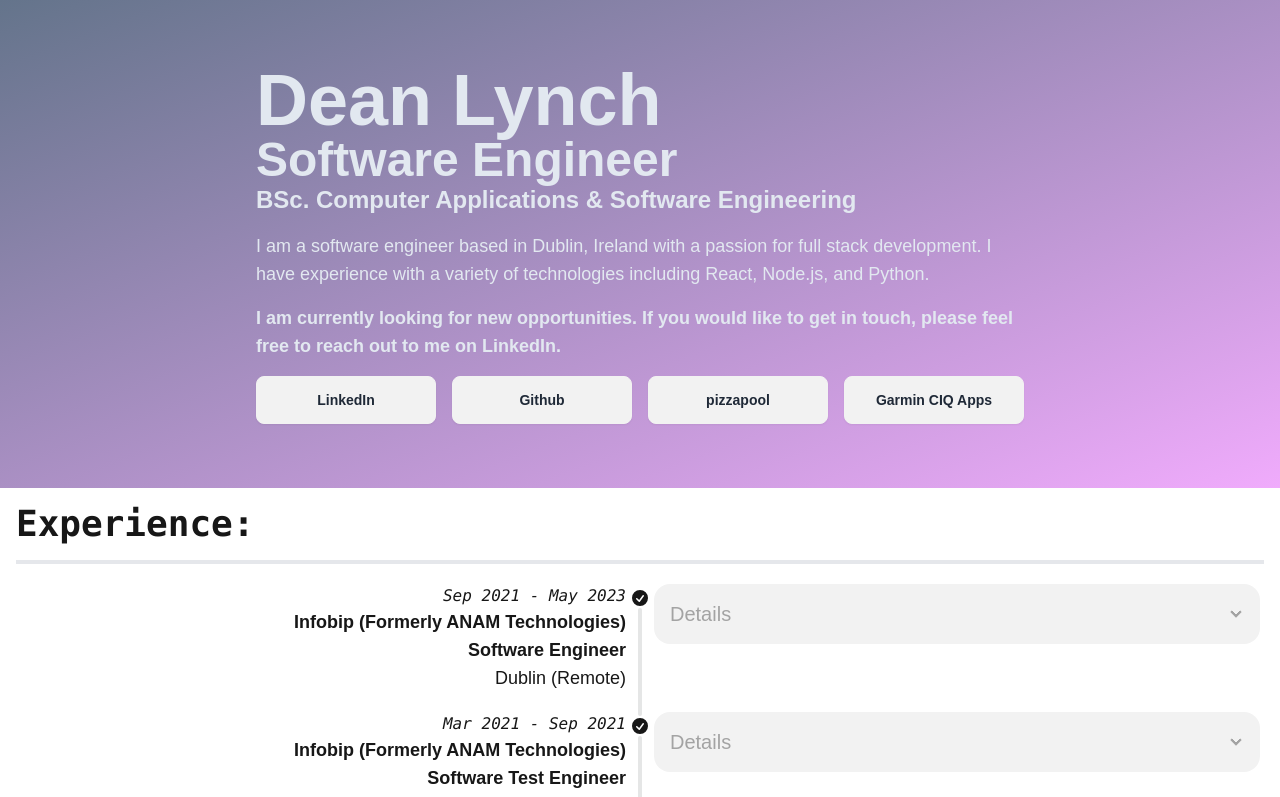
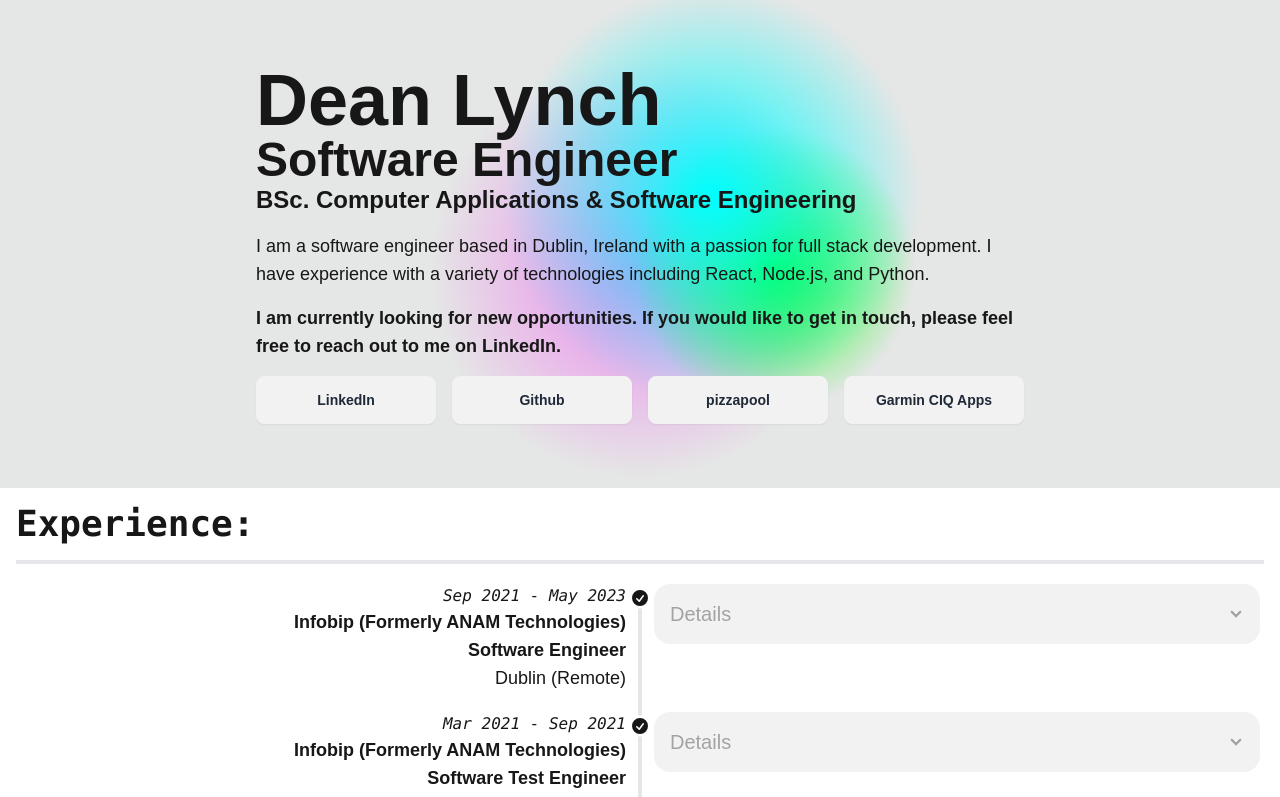
Before and after one commit to lynchdean/portfolio, a Next.js app: page /portfolio/ in a window 1280 px wide. Shown: the top 797 px of the page. Built offline with nearby package versions, Linux system fonts and the light colour scheme.

Commit message:
circle gradients in hero

```diff
--- a/src/app/page.tsx
+++ b/src/app/page.tsx
@@ -17,8 +17,11 @@
 export default function Home() {
     return (
         <div>
-            <div className="hero min-h-80 bg-gradient-to-br from-slate-500 to-fuchsia-300">
-                <div className="hero-content text-slate-200 p-16">
+            <div className="hero min-h-80 bg-base-300">
+                <div className="bg-[radial-gradient(circle_at_50%_55%,violet_0%,transparent_40%)]">
+                    <div className="bg-[radial-gradient(circle_at_65%_55%,lime_0%,transparent_22%)]">
+                        <div className="bg-[radial-gradient(circle_at_58%_40%,cyan_0%,transparent_35%)]">
+                            <div className="hero-content p-16 ">
                                 <div className="max-w-3xl">
                                     <h1 className="text-4xl md:text-6xl lg:text-7xl font-bold">{hero.name}</h1>
                                     <h2 className="text-2xl md:text-5xl font-bold">{hero.title}</h2>
@@ -31,6 +34,9 @@
                                                 {link.title}
                                             </a>
                                         ))}
+                                    </div>
+                                </div>
+                            </div>
                         </div>
                     </div>
                 </div>
```
Lines whose indentation alone changed are shown as unchanged.
